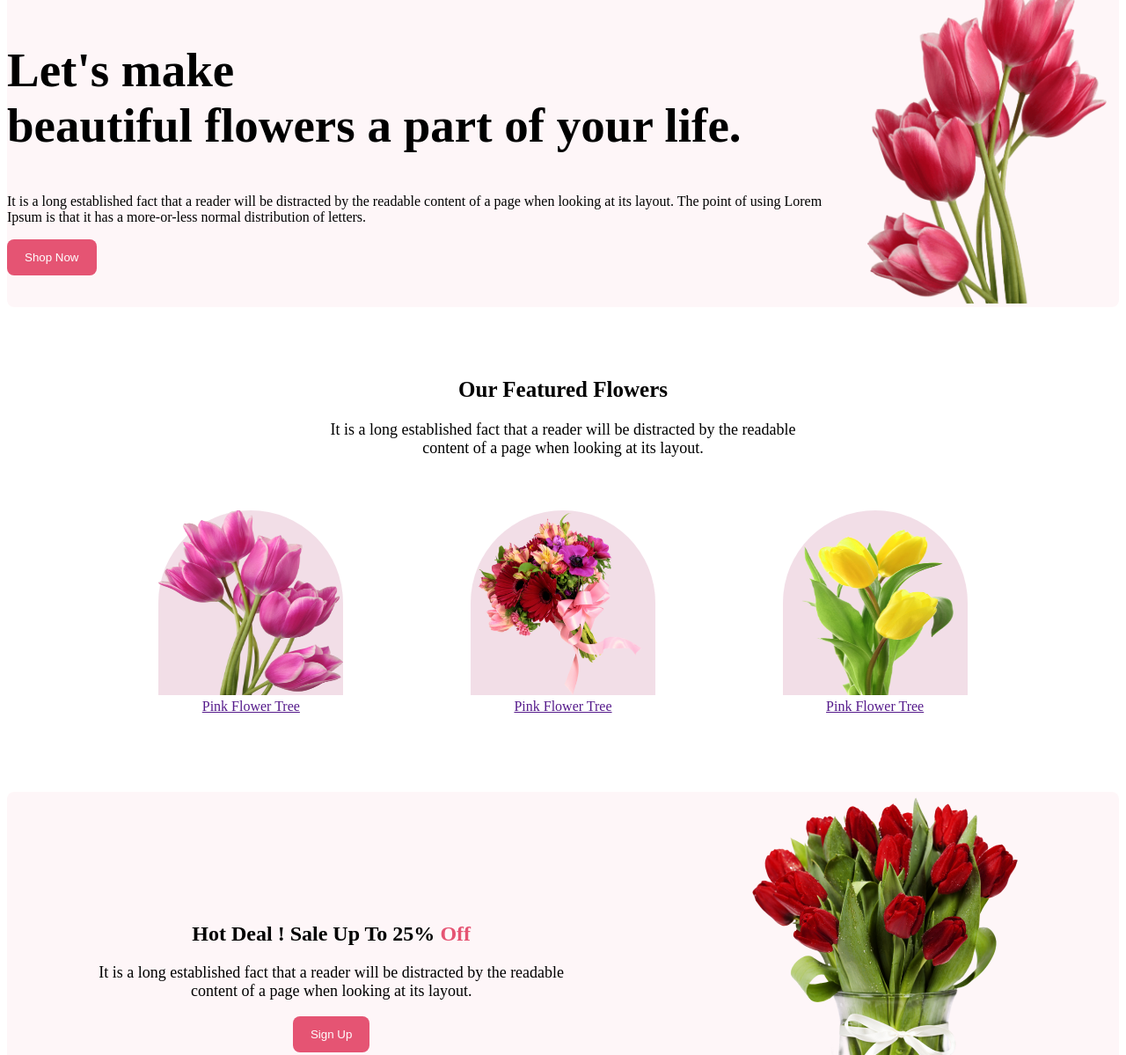
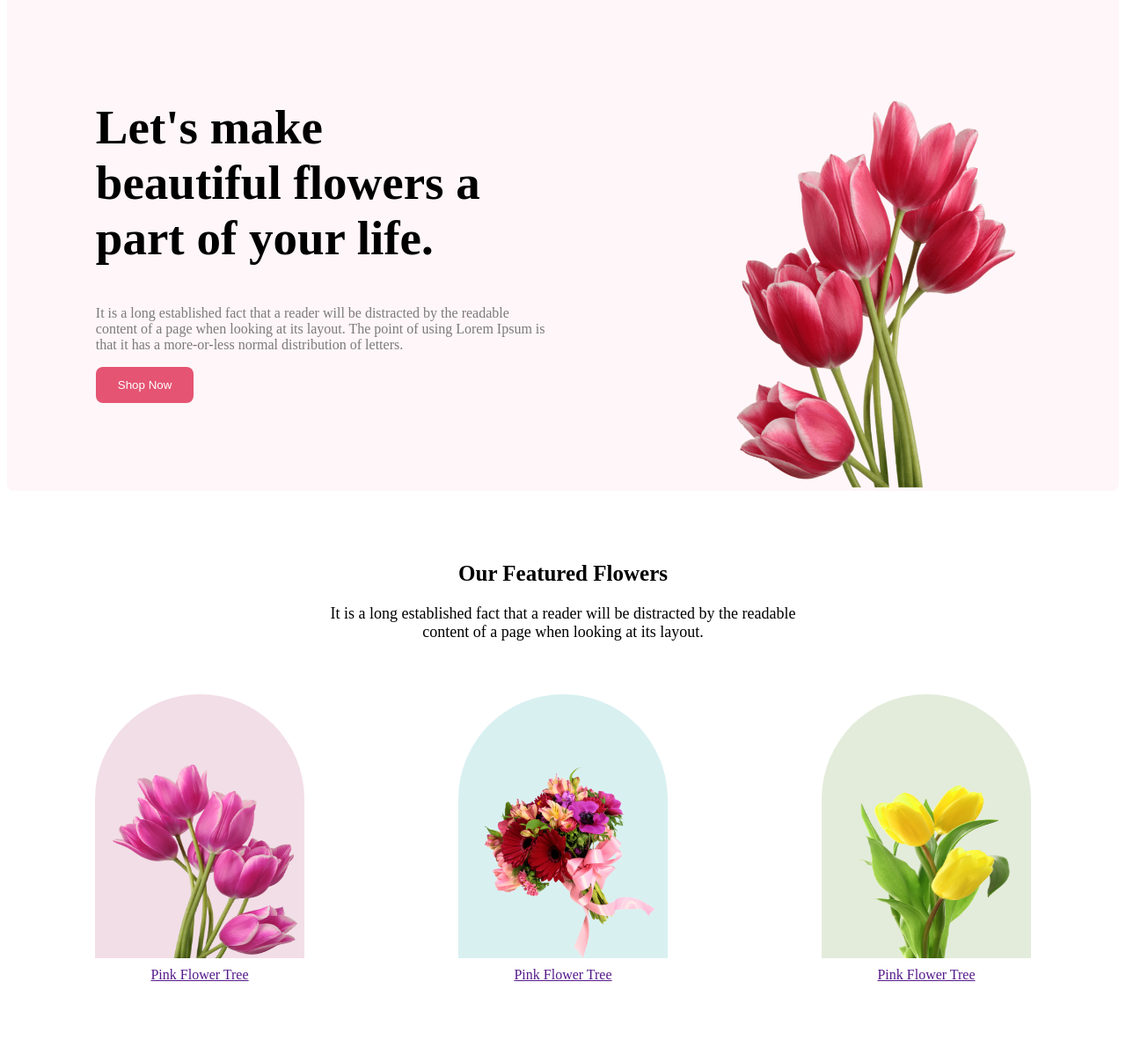
Before and after one commit to tawhid3482/assingment-1, a plain HTML site: page index.html in a window 1280 px wide. Shown: the part 41-1240 px from the top of the page at 88% size. Drawn offline with Linux system fonts and the light colour scheme.

Commit message:
finish coming soon

```diff
--- a/index.html
+++ b/index.html
@@ -7,6 +7,7 @@
     <title>Online Flower Shop </title>
     <link rel="stylesheet" href="style/style.css">
 
+
 </head>
 
 <body>
@@ -15,9 +16,9 @@
         <section>
             <div class="header-container">
                 <div class="header-text">
-                    <h2 class="heading">Let's make <br> beautiful flowers a part of your life.</h2>
+                    <h2 class="heading">Let's make <br> beautiful flowers a <br> part of your life.</h2>
                     <p class="header-pera">It is a long established fact that a reader will be distracted by the
-                        readable content of a page when looking at its layout. The point of using Lorem Ipsum is that it
+                        readable <br> content of a page when looking at its layout. The point of using Lorem Ipsum is <br> that it
                         has a more-or-less normal distribution of letters.</p>
                     <button class="btn-1">Shop Now</button>
                 </div>
@@ -28,6 +29,7 @@
         </section>
     </header>
     <main>
+        <!-- Now main sectino start -->
         <section>
             <div class="main-container3">
                 <div class="main-text">
@@ -36,18 +38,32 @@
                     </p>
                 </div>
                 <div class="main-container3-img">
-                    <div class="box1">
-                        <img class="box-img" src="images/pngwing 6.png" alt="">
+                    <div>
+                        <div class="box1 box">
+                            <img class="box-img" src="images/pngwing 6.png" alt="">
+                        </div>
+                        <div class="anchor-tag-box">
+                            <a href="">Pink Flower Tree</a>
+                        </div>
+                    </div>
+
+                    <div>
+                    <div class="box1 box3">
+                        <img class="box-img" src="images/pngwing 5.png" alt="">
+                    </div>
+                    <div class="anchor-tag-box">
                         <a href="">Pink Flower Tree</a>
                     </div>
-                    <div class="box1">
-                        <img class="box-img" src="images/pngwing 5.png" alt="">
+                    </div>
+
+                    <div>
+                    <div class="box1 box4">
+                        <img class="box-img" src="images/pngwing 7.png" alt="">
+                    </div>
+                    <div class="anchor-tag-box">
                         <a href="">Pink Flower Tree</a>
                     </div>
-                    <div class="box1">
-                        <img class="box-img" src="images/pngwing 7.png" alt="">
-                        <a href="">Pink Flower Tree</a>
-                    </div>
+                </div>
                 </div>
             </div>
         </section>
@@ -75,16 +91,16 @@
                     </p>
                 </div>
                 <div class="main-container3-img">
-                    <div class="box1">
+                    <div class="box2">
                         <img class="box-img" src="images/Rectangle 4.png" alt="">
                     </div>
-                    <div class="box1">
+                    <div class="box2">
                         <img class="box-img" src="images/Rectangle 5.png" alt="">
                     </div>
-                    <div class="box1">
+                    <div class="box2">
                         <img class="box-img" src="images/Rectangle 6.png" alt="">
                     </div>
-                    <div class="box1">
+                    <div class="box2">
                         <img class="box-img" src="images/Flower 01.png" alt="">
                     </div>
                 </div>
--- a/style/style.css
+++ b/style/style.css
@@ -1,32 +1,36 @@
-.header-container{
+.header-container {
     display: flex;
     justify-content: space-around;
-    align-items: center;
+    align-items: end;
     border-radius: 8px;
     background: rgba(229, 84, 115, 0.05);
-}
-.header-text{
 
 }
+
+.header-text {
+    margin: 100px 0;
+}
+
+.header-pera {
+    color: rgba(39, 39, 39, 0.60);
+}
+
 .heading {
     font-size: 55px;
     font-weight: bold;
 }
 
 .picture-1 {
-    width: 300px;
+    width: 350px;
 }
 
 .btn-1 {
     border-radius: 8px;
     background: #E55473;
     border: none;
-    padding: 13px 20px;
+    padding: 13px 25px;
     color: #fff;
-}
-.box{
-    border-radius: 300px 300px 0px 0px;
-background: rgba(167, 33, 98, 0.15);
+
 }
 
 .main-text {
@@ -44,6 +48,66 @@ background: rgba(167, 33, 98, 0.15);
     font-size: 18px;
     font-weight: 400;
 }
+
+
+.box {
+    border-radius: 300px 300px 0px 0px;
+    background: rgba(167, 33, 98, 0.15);
+}
+
+.main-container3-img {
+    display: flex;
+    justify-content: space-between;
+    margin: 0px 100px;
+
+}
+
+.box1 {
+    width: 210px;
+    height: 250px;
+    margin: 10px auto;
+    text-align: center;
+    display: flex;
+    align-items: flex-end;
+    padding: 50px 8px 0px 20px;
+    border-radius: 300px 300px 0px 0px;
+}
+
+.box-img {
+    width: 220px;
+    height: 220px;
+
+}
+
+.box {
+    border-radius: 300px 300px 0px 0px;
+    background: rgba(167, 33, 98, 0.15);
+}
+
+.box3 {
+    border-radius: 300px 300px 0px 0px;
+    background: rgba(5, 151, 160, 0.15);
+}
+
+.box4 {
+    border-radius: 300px 300px 0px 0px;
+    background: rgba(71, 125, 17, 0.15);
+}
+
+.box2 {
+    width: 350px;
+    height: 350px;
+    margin: 10px auto;
+    display: flex;
+    justify-content:
+
+}
+
+.anchor-tag-box a {
+    display: block;
+    text-align: center;
+}
+
 .main-container2 {
     display: flex;
     justify-content: space-around;
@@ -66,26 +130,7 @@ background: rgba(167, 33, 98, 0.15);
     font-size: 18px;
     font-weight: 400;
 }
-.main-container3-img {
-    display: flex;
-    margin: 0px 100px;
 
-
-}
-
-.box1 {
-
-    width: 210px;
-    height: 210px;
-    margin: 10px auto;
-    text-align: center;
-}
-
-.box-img {
-    width: 210px;
-    height: 210px;
-
-}
 
 .main-last-container-text {
     text-align: center;
@@ -97,7 +142,7 @@ background: rgba(167, 33, 98, 0.15);
     background-repeat: no-repeat;
     background-size: cover;
     background-position: center;
-    width: 1100px;
+    width: 1045px;
     height: 300px;
     margin: 100px auto;
 
@@ -115,22 +160,22 @@ background: rgba(167, 33, 98, 0.15);
     margin-right: 15px;
 
 }
-.btn-2{
+
+.btn-2 {
     padding-left: 15px;
 }
-.main-last-container-submit{
+
+.main-last-container-submit {
     text-align: center;
 }
-.footer-container{
+
+.footer-container {
     background: #111010;
     border-radius: 8px;
 }
-.footer-text{
+
+.footer-text {
     color: #fff;
     text-align: center;
     padding: 60px;
 }
-.box1{
-    border-radius: 300px 300px 0px 0px;
-    background: rgba(167, 33, 98, 0.15);
-}
```
